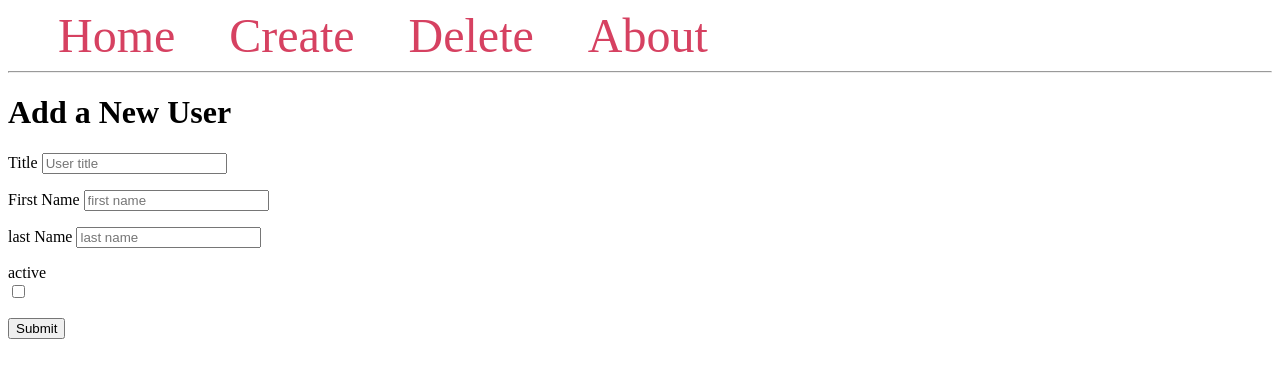
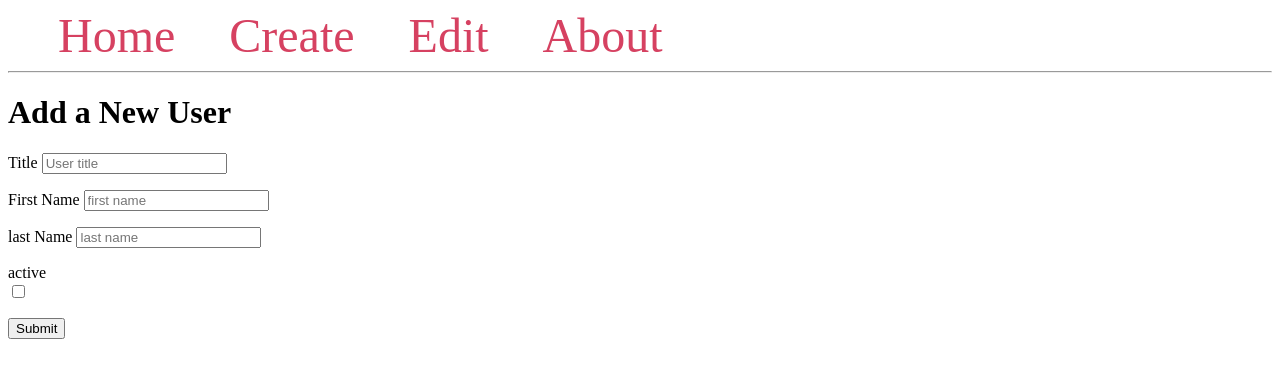
Before and after one commit to RebeccaRBell/projectpyflask, a Flask app: page /create/ in a window 1280 px wide. Shown: the top 378 px of the page. Run offline with Flask 3, Linux system fonts and the light colour scheme; some libraries are stand-ins or nearby versions.

Commit message:
html change

```diff
--- a/backend/templates/base.html
+++ b/backend/templates/base.html
@@ -24,7 +24,7 @@
     <nav>
         <a href="{{ url_for('index') }}">Home</a>
         <a href="{{ url_for('create') }}">Create</a>
-        <a href="{{ url_for('create') }}">Delete</a>
+        <a href="{{ url_for('create') }}">Edit</a>
         <a href="#">About</a>
     </nav>
     <hr>
```
